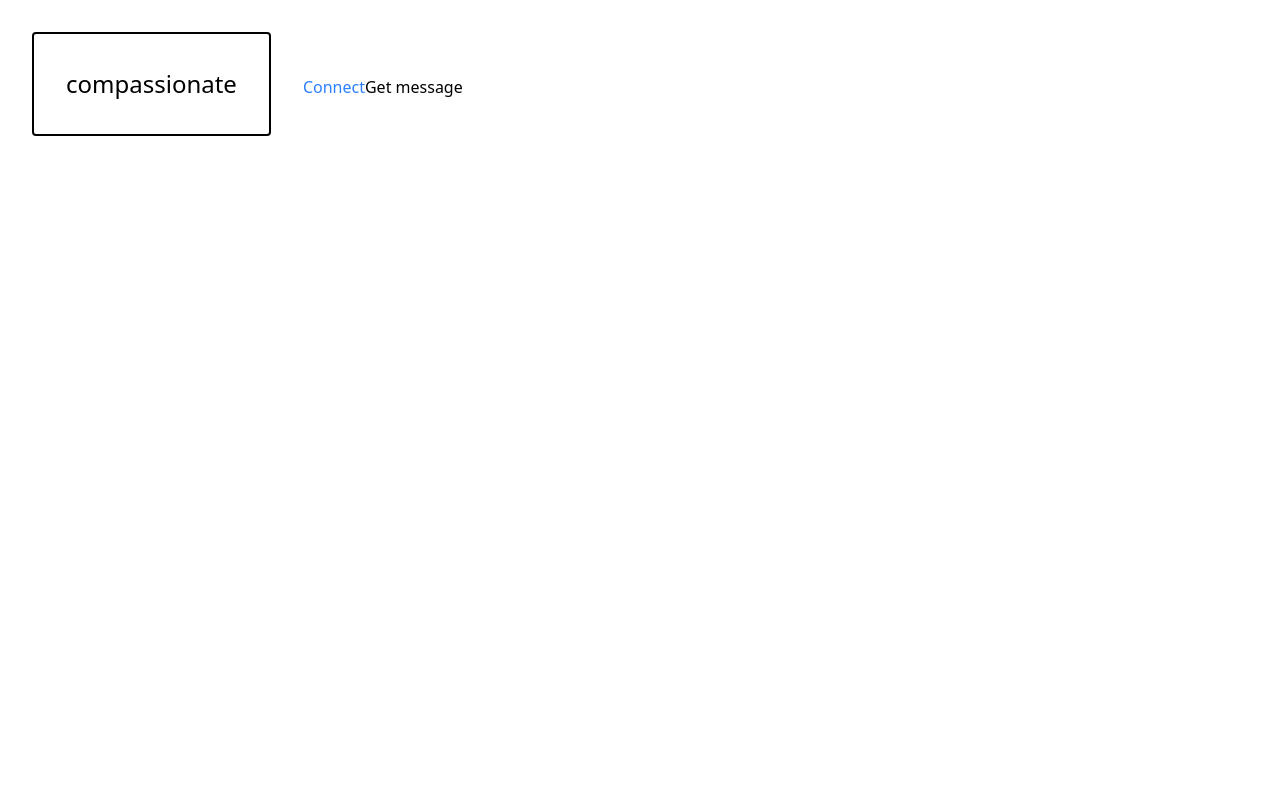
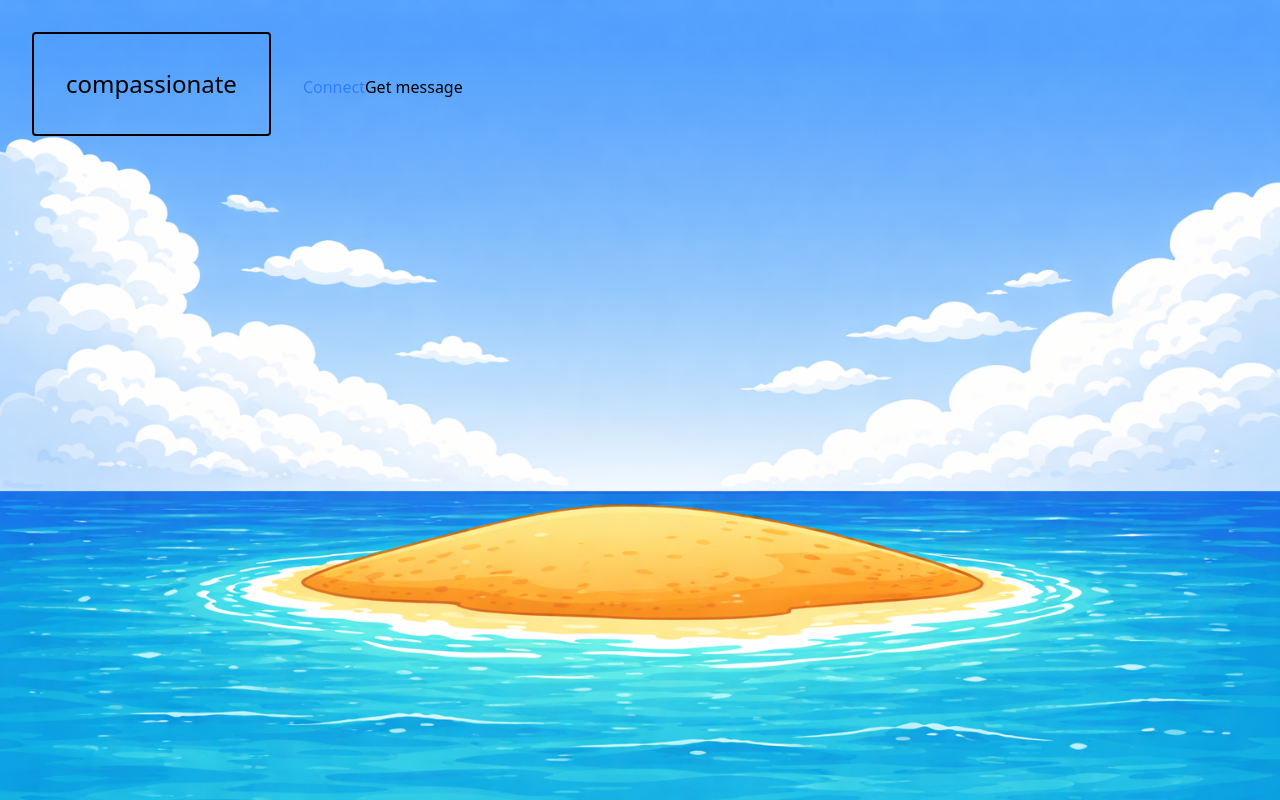
Before and after one commit to klevi43/QuizClient, a React (Vite) app in the folder QuizClient/: page / in a window 1280 px wide. Built offline with nearby package versions, Linux system fonts and the light colour scheme.

Commit message:
added background image

```diff
--- /dev/null
+++ b/QuizClient/src/constants/constants.ts
@@ -0,0 +1 @@
+export const BROKER_URL = "ws://localhost:8080/ws-connect";
--- a/QuizClient/src/index.css
+++ b/QuizClient/src/index.css
@@ -1,4 +1,10 @@
 @import "tailwindcss";
+
+:root {
+  background-image: url("./assets/quiz-background.png");
+  background-size: cover;
+  background-repeat: no-repeat;
+}
 /* :root {
   font-family: system-ui, Avenir, Helvetica, Arial, sans-serif;
   line-height: 1.5;
--- a/QuizClient/src/services/websocket/client.ts
+++ b/QuizClient/src/services/websocket/client.ts
@@ -1,12 +1,13 @@
 import { Client } from "@stomp/stompjs";
 import type { WordDto } from "../../models/Word";
+import { BROKER_URL } from "../../constants/constants";
 
 class WebSocketService {
   private client: Client;
 
   constructor() {
     this.client = new Client({
-      brokerURL: "ws://localhost:8080/ws-connect", // go here to do 3 way handshake
+      brokerURL: BROKER_URL, // go here to do 3 way handshake
       onConnect: () => {
         console.log("connected");
       },
```
Also changed, not shown: QuizClient/src/assets/quiz-background.png (added).
